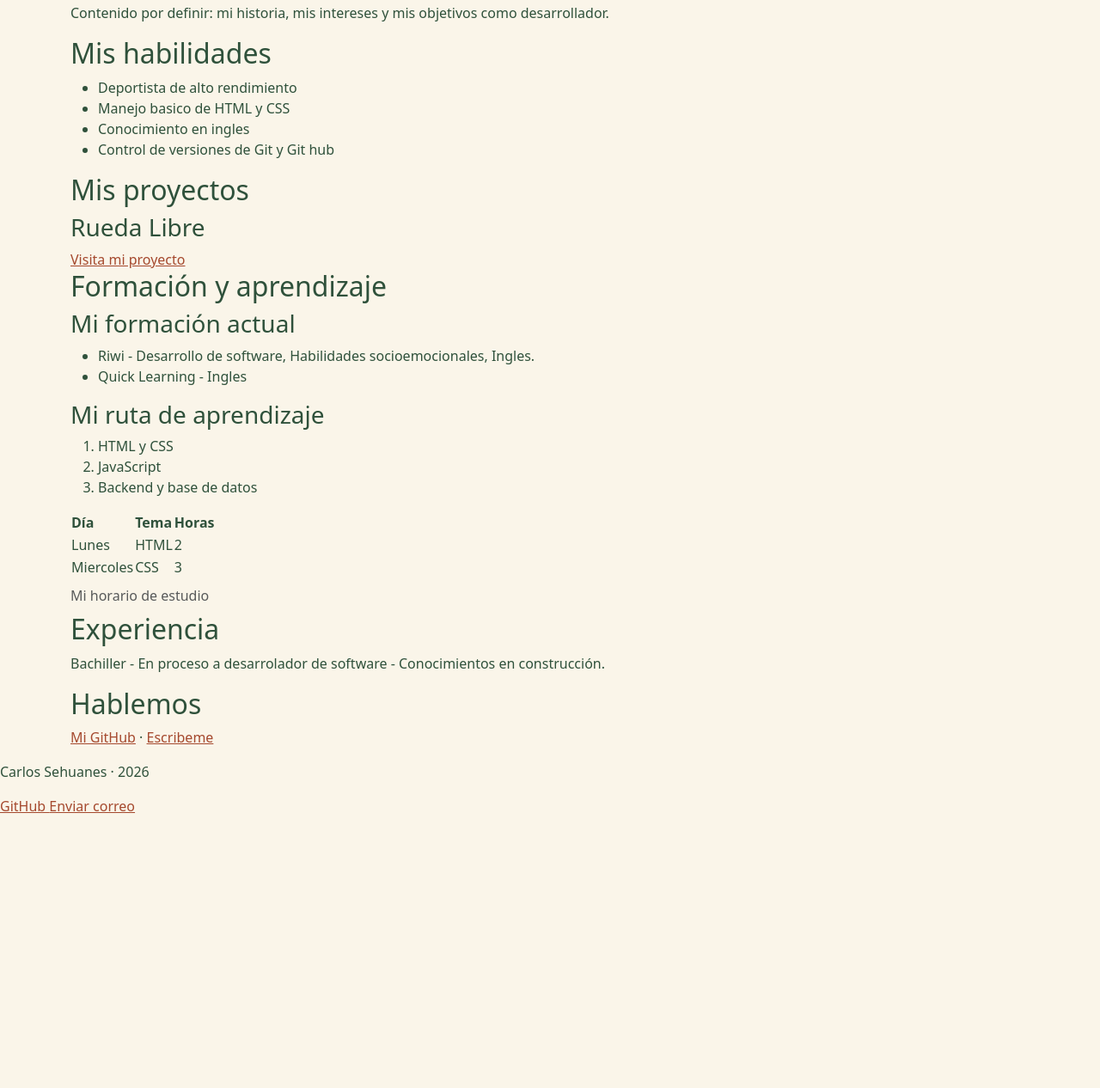
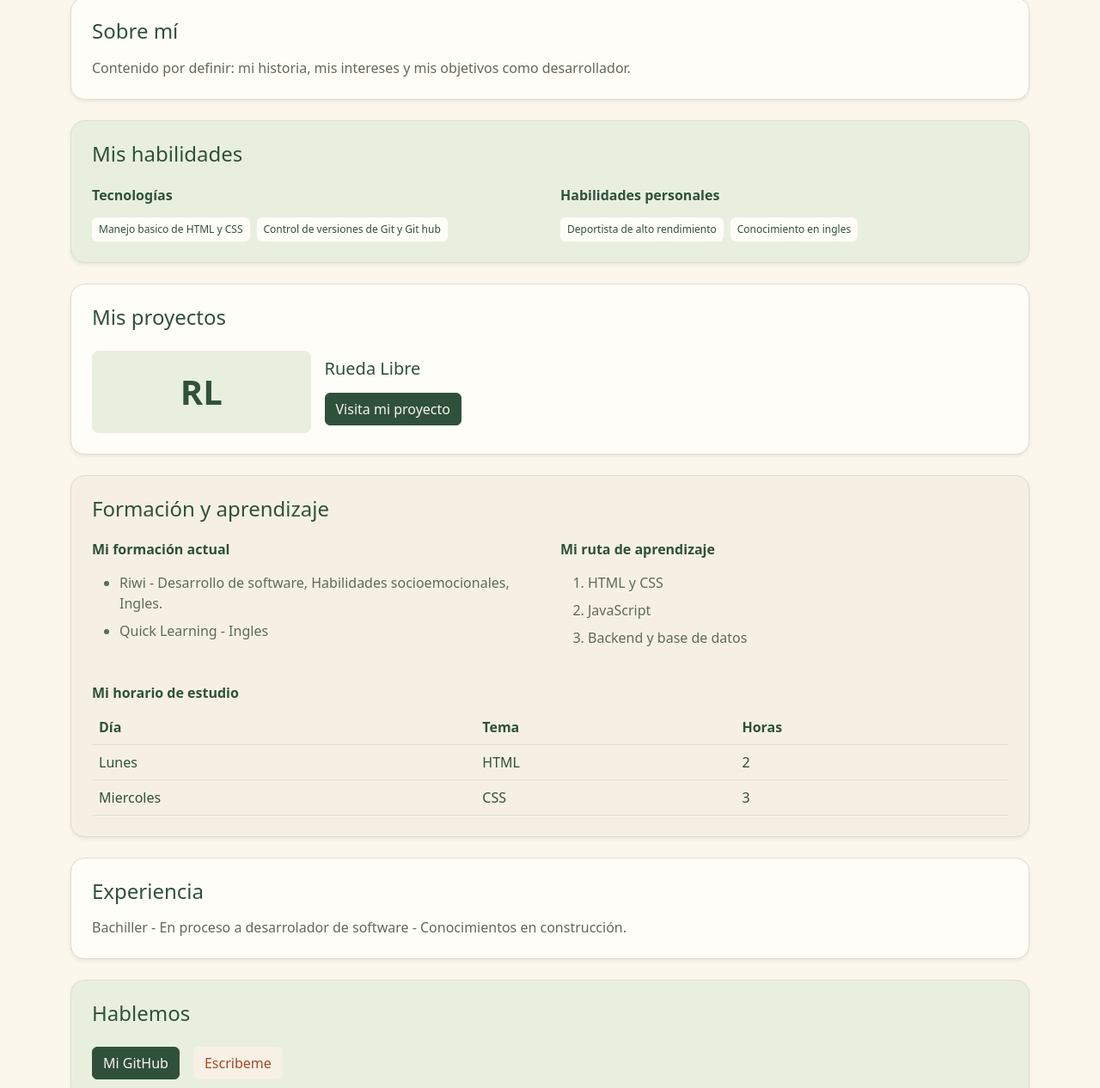
Before and after one commit to sehuanesesteban76-netizen/Portafolio, a plain HTML site: page index.html in a window 1280 px wide. Shown: the part 384-1650 px from the top of the page at 86% size. Before the commit the page ends 1334 px from the top, so only its background shows below. Drawn offline with nearby package versions, Linux system fonts and the light colour scheme.

Commit message:
feat(diseño): Complete el diseño del portafolio,organiza las secciones en tarjetas con bordes redondeados y sombras suaves, aplique una paleta verde y calido que en lo personal son los que mas me gustan, adapte la navegación y la presentación a móvil, incorpore etiquetas de habilidades y estiliza proyectos, formación, horario, experiencia, contacto y pie de pagina conservando los datos y enlaces existentes.

```diff
--- a/css/estilos.css
+++ b/css/estilos.css
@@ -1,16 +1,24 @@
 :root {
-    --bs-body-bg: #faf5e9;
+    --bs-body-bg: #fbf7ed;
+    --bs-body-bg-rgb: 251, 247, 237;
     --bs-body-color: #2f513b;
     --bs-body-color-rgb: 47, 81, 59;
     --bs-primary: #2f513b;
     --bs-primary-rgb: 47, 81, 59;
-    --bs-light: #faf5e9;
-    --bs-light-rgb: 250, 245, 233;
+    --bs-primary-bg-subtle: #e9efdf;
+    --bs-primary-text-emphasis: #24412e;
+    --bs-light: #fffdf7;
+    --bs-light-rgb: 255, 253, 247;
     --bs-link-color: #a5492e;
     --bs-link-color-rgb: 165, 73, 46;
     --bs-link-hover-color: #843923;
     --bs-link-hover-color-rgb: 132, 57, 35;
-    --bs-border-color: #ded4be;
+    --bs-border-color: #e1ddcc;
+    --bs-border-color-translucent: #e1ddcc;
+    --bs-tertiary-bg: #f6f0e4;
+    --bs-tertiary-bg-rgb: 246, 240, 228;
+    --bs-secondary-color: #5f6b59;
+    --bs-secondary-color-rgb: 95, 107, 89;
 }
 
 .btn-primary {
@@ -38,3 +46,8 @@
     --bs-btn-active-bg: #e8dac4;
     --bs-btn-active-border-color: #e8dac4;
 }
+
+.table {
+    --bs-table-color: var(--bs-body-color);
+    --bs-table-bg: transparent;
+}
--- a/index.html
+++ b/index.html
@@ -32,7 +32,7 @@
         <section id="presentacion" class="py-5">
             <div class="row align-items-center g-4">
                 <div class="col-12 col-md-3 order-md-2">
-                    <img src="imagenes/Mi.jpeg" alt="Retrato de Carlos Esteban Sehuanes León" width="160" height="160"
+                    <img src="imagenes/Mi.jpeg" alt="Retrato de Carlos Esteban Sehuanes León" width="200" height="200"
                         class="rounded-circle object-fit-cover">
                 </div>
                 <div class="col-12 col-md-9 order-md-1">
@@ -46,44 +46,67 @@
             </div>
         </section>
 
-        <section id="sobre-mi">
-            <h2>Sobre mí</h2>
-            <p>Contenido por definir: mi historia, mis intereses y mis objetivos como desarrollador.</p>
+        <section id="sobre-mi" class="card rounded-4 shadow-sm p-4 mb-4 bg-light">
+            <h2 class="fs-4 mb-3">Sobre mí</h2>
+            <p class="mb-0 text-body-secondary">Contenido por definir: mi historia, mis intereses y mis objetivos como desarrollador.</p>
         </section>
 
-        <section id="habilidades">
-            <h2>Mis habilidades</h2>
-            <ul>
-                <li>Deportista de alto rendimiento</li>
-                <li>Manejo basico de HTML y CSS</li>
-                <li>Conocimiento en ingles</li>
-                <li>Control de versiones de Git y Git hub</li>
+        <section id="habilidades" class="card rounded-4 shadow-sm p-4 mb-4 bg-primary-subtle">
+            <h2 class="fs-4 mb-4">Mis habilidades</h2>
+            <div class="row g-4">
+                <div class="col-12 col-md-6">
+                    <h3 class="fs-6 fw-bold mb-3">Tecnologías</h3>
+                    <ul class="list-unstyled d-flex flex-wrap gap-2 mb-0">
+                        <li class="badge bg-light text-primary fw-normal text-wrap text-start p-2">Manejo basico de HTML y CSS</li>
+                        <li class="badge bg-light text-primary fw-normal text-wrap text-start p-2">Control de versiones de Git y Git hub</li>
                     </ul>
+                </div>
+                <div class="col-12 col-md-6">
+                    <h3 class="fs-6 fw-bold mb-3">Habilidades personales</h3>
+                    <ul class="list-unstyled d-flex flex-wrap gap-2 mb-0">
+                        <li class="badge bg-light text-primary fw-normal text-wrap text-start p-2">Deportista de alto rendimiento</li>
+                        <li class="badge bg-light text-primary fw-normal text-wrap text-start p-2">Conocimiento en ingles</li>
+                    </ul>
+                </div>
+            </div>
         </section>
-        <section id="proyectos">
-            <h2>Mis proyectos</h2>
-            <article>
-                <h3>Rueda Libre</h3>
-                <a href="https://github.com/sehuanesesteban76-netizen/rueda-libre.git">Visita mi proyecto</a>
+        <section id="proyectos" class="card rounded-4 shadow-sm p-4 mb-4 bg-light">
+            <h2 class="fs-4 mb-4">Mis proyectos</h2>
+            <article class="row align-items-center g-3">
+                <div class="col-12 col-md-3">
+                    <div class="bg-primary-subtle text-primary text-center rounded-3 py-4" aria-hidden="true">
+                        <span class="display-6 fw-bold">RL</span>
+                    </div>
+                </div>
+                <div class="col-12 col-md-9">
+                    <h3 class="fs-5 mb-3">Rueda Libre</h3>
+                    <a href="https://github.com/sehuanesesteban76-netizen/rueda-libre.git" class="btn btn-primary">Visita mi proyecto</a>
+                </div>
             </article>
         </section>
 
-        <section id="formacion">
-            <h2>Formación y aprendizaje</h2>
-            <h3>Mi formación actual</h3>
-            <ul>
-                <li>Riwi - Desarrollo de software, Habilidades socioemocionales, Ingles.</li>
-                <li>Quick Learning - Ingles</li>
+        <section id="formacion" class="card rounded-4 shadow-sm p-4 mb-4 bg-body-tertiary">
+            <h2 class="fs-4 mb-4">Formación y aprendizaje</h2>
+            <div class="row g-4">
+                <div class="col-12 col-md-6">
+                    <h3 class="fs-6 fw-bold mb-3">Mi formación actual</h3>
+                    <ul class="mb-0 text-body-secondary">
+                        <li class="mb-2">Riwi - Desarrollo de software, Habilidades socioemocionales, Ingles.</li>
+                        <li class="mb-2">Quick Learning - Ingles</li>
                     </ul>
-
-            <h3>Mi ruta de aprendizaje</h3>
-            <ol>
-                <li>HTML y CSS</li>
-                <li>JavaScript</li>
-                <li>Backend y base de datos</li>
+                </div>
+                <div class="col-12 col-md-6">
+                    <h3 class="fs-6 fw-bold mb-3">Mi ruta de aprendizaje</h3>
+                    <ol class="mb-0 text-body-secondary">
+                        <li class="mb-2">HTML y CSS</li>
+                        <li class="mb-2">JavaScript</li>
+                        <li class="mb-2">Backend y base de datos</li>
                     </ol>
-            <table>
-                <caption>Mi horario de estudio</caption>
+                </div>
+            </div>
+            <div class="table-responsive mt-4">
+                <table class="table table-hover align-middle caption-top mb-0">
+                    <caption class="fw-bold text-body">Mi horario de estudio</caption>
                     <thead>
                         <tr>
                             <th scope="col">Día</th>
@@ -104,34 +127,31 @@
                         </tr>
                     </tbody>
                 </table>
+            </div>
         </section>
-        <section id="experiencia">
-            <h2>Experiencia</h2>
-            <p>Bachiller - En proceso a desarrolador de software - Conocimientos en construcción.</p>
+        <section id="experiencia" class="card rounded-4 shadow-sm p-4 mb-4 bg-light">
+            <h2 class="fs-4 mb-3">Experiencia</h2>
+            <p class="mb-0 text-body-secondary">Bachiller - En proceso a desarrolador de software - Conocimientos en construcción.</p>
         </section>
 
-        <section id="contacto">
-            <h2>Hablemos</h2>
-            <p><a href="https://github.com/sehuanesesteban76-netizen">Mi GitHub</a> ·
-                <a href="mailto:sehuanesesteban76@gmail.com">Escribeme</a>
-            </p>
+        <section id="contacto" class="card rounded-4 shadow-sm p-4 mb-4 bg-primary-subtle">
+            <h2 class="fs-4 mb-4">Hablemos</h2>
+            <div class="d-flex flex-wrap gap-3">
+                <a href="https://github.com/sehuanesesteban76-netizen" class="btn btn-primary">Mi GitHub</a>
+                <a href="mailto:sehuanesesteban76@gmail.com" class="btn btn-secondary">Escribeme</a>
+            </div>
         </section>
 
     </main>
 
-    <footer>
-        <p>Carlos Sehuanes · 2026</p>
-        <nav aria-label="Enlaces del pie de página">
-
-            <a href="https://github.com/sehuanesesteban76-netizen" aria-label="GitHub">
-                GitHub
-            </a>
-
-            <a href="mailto:sehuanesesteban76@gmail.com" aria-label="Enviar correo">
-                Enviar correo
-            </a>
+    <footer class="bg-primary text-light">
+        <div class="container py-4 d-flex flex-wrap align-items-center justify-content-between gap-3">
+            <p class="mb-0">Carlos Sehuanes · 2026</p>
+            <nav aria-label="Enlaces del pie de página" class="d-flex flex-wrap gap-3">
+                <a href="https://github.com/sehuanesesteban76-netizen" aria-label="GitHub" class="link-light">GitHub</a>
+                <a href="mailto:sehuanesesteban76@gmail.com" aria-label="Enviar correo" class="link-light">Enviar correo</a>
             </nav>
-
+        </div>
     </footer>
 </body>
 
```
Lines whose indentation alone changed are shown as unchanged.
